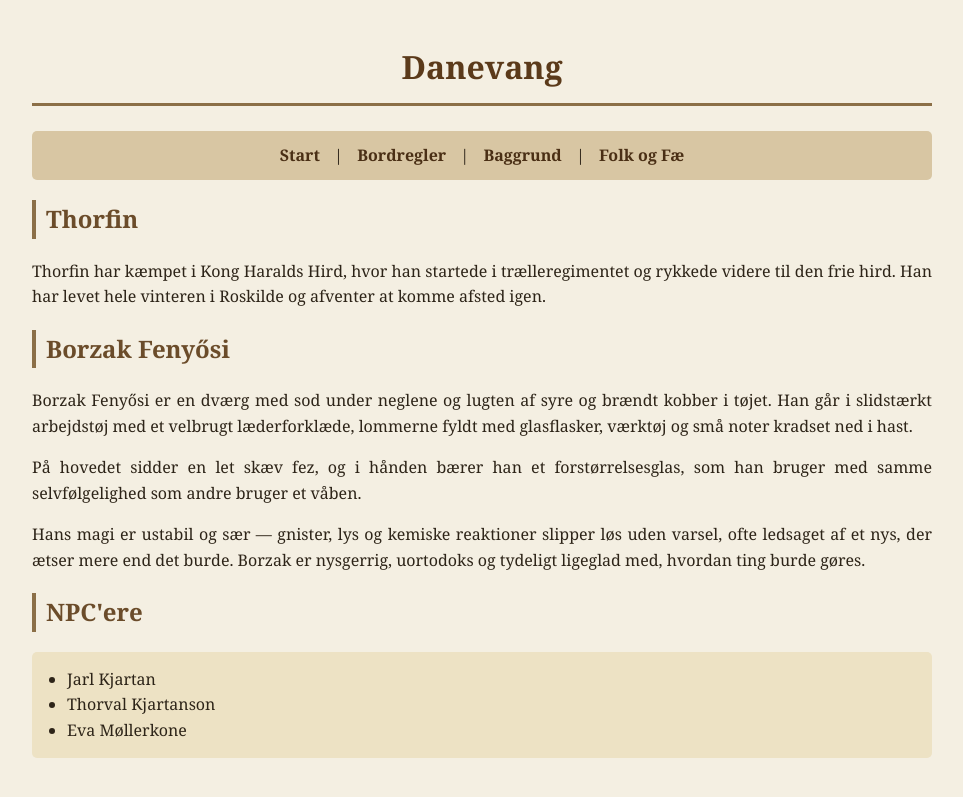
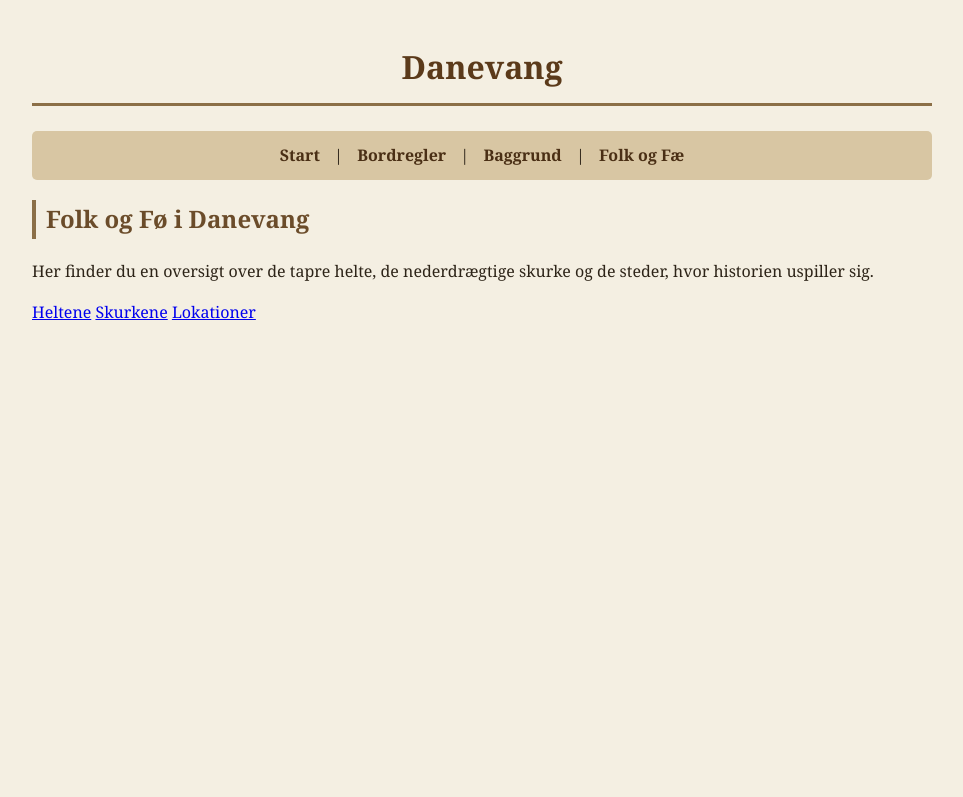
Before and after one commit to Stoffer75/den2side.dk, a Jekyll site: the page built from karakterer.html, in a window 1280 px wide. Shown: the top 797 px of the page, without its empty margins (158-1121 px from the left). Built offline with Jekyll 4.4.1, drawn with Linux system fonts in a browser that asks for light colours.

Commit message:
Remove character descriptions and NPC list from HTML
Removed detailed descriptions of characters Thorfin and Borzak Fenyősi, along with the NPC list.

```diff
--- a/karakterer.html
+++ b/karakterer.html
@@ -3,44 +3,10 @@ layout: default
 title: Danevang
 ---
 
+<h2>Folk og Fø i Danevang</h2>
+<p>
+Her finder du en oversigt over de tapre helte, de nederdrægtige skurke og de steder, hvor historien uspiller sig.</p>
 
-    <h2>Thorfin</h2>
-
-    <p>
-        Thorfin har kæmpet i Kong Haralds Hird, hvor han startede i
-        trælleregimentet og rykkede videre til den frie hird. Han har levet
-        hele vinteren i Roskilde og afventer at komme afsted igen.
-    </p>
-
-    <h2>Borzak Fenyősi</h2>
-
-    <p>
-        Borzak Fenyősi er en dværg med sod under neglene og lugten af syre og
-        brændt kobber i tøjet. Han går i slidstærkt arbejdstøj med et velbrugt
-        læderforklæde, lommerne fyldt med glasflasker, værktøj og små noter
-        kradset ned i hast.
-    </p>
-
-    <p>
-        På hovedet sidder en let skæv fez, og i hånden bærer han et
-        forstørrelsesglas, som han bruger med samme selvfølgelighed som andre
-        bruger et våben.
-    </p>
-
-    <p>
-        Hans magi er ustabil og sær — gnister, lys og kemiske reaktioner slipper
-        løs uden varsel, ofte ledsaget af et nys, der ætser mere end det burde.
-        Borzak er nysgerrig, uortodoks og tydeligt ligeglad med, hvordan ting
-        burde gøres.
-    </p>
-
-    <h2>NPC'ere</h2>
-
-    <ul>
-        <li>Jarl Kjartan</li>
-        <li>Thorval Kjartanson</li>
-        <li>Eva Møllerkone</li>
-    </ul>
-
-</body>
-</html>
+<a href="pc">Heltene</a>
+<a href="npc">Skurkene</a>
+<a href="steder">Lokationer</a>
```
